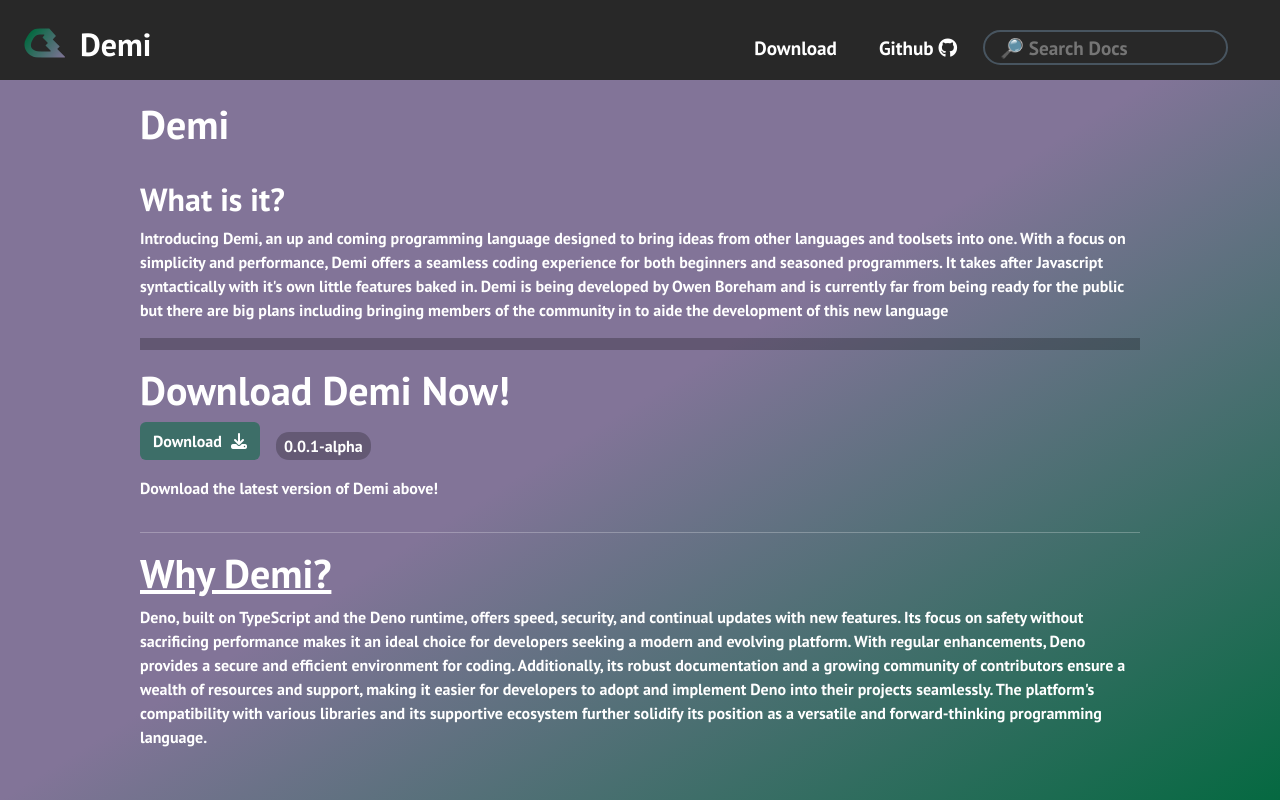
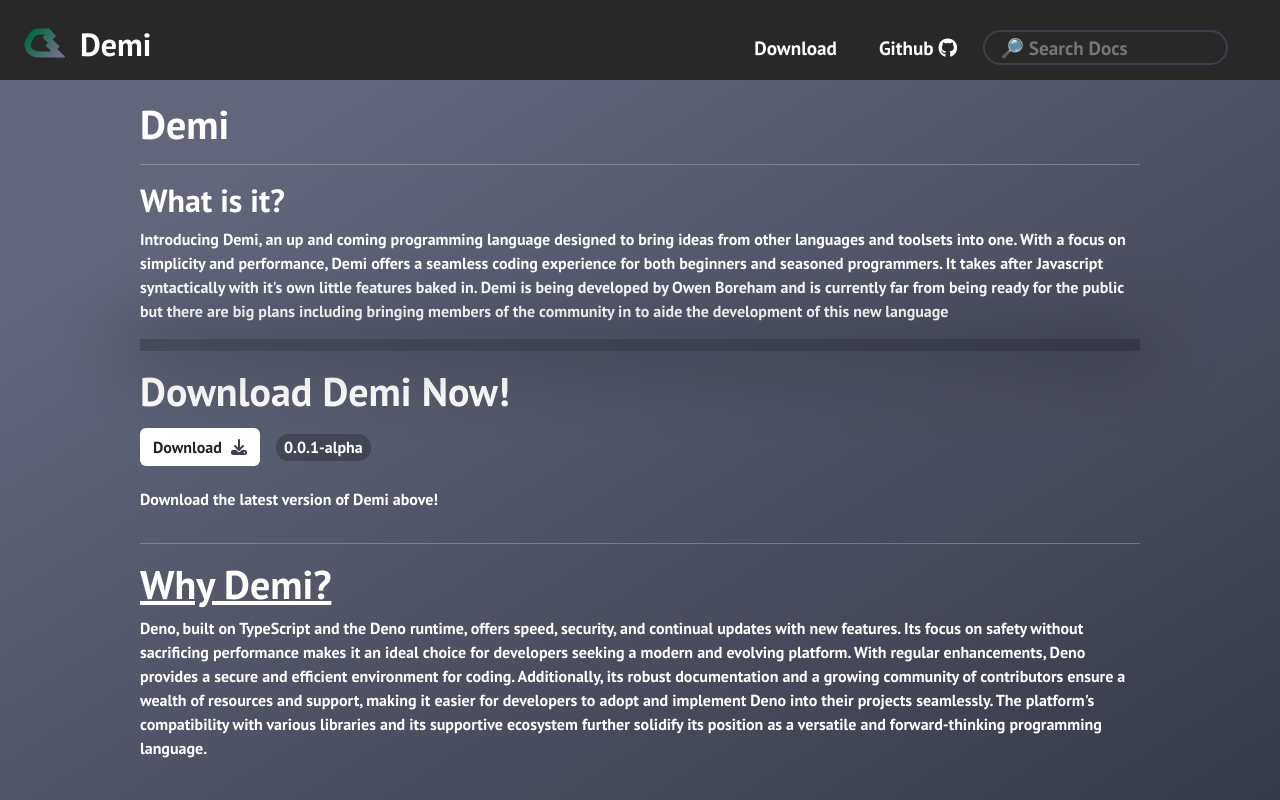
Before and after one commit to bobrossrtx/demi-website, a React (Create React App) app in the folder frontend/: page / in a window 1280 px wide. Built offline with nearby package versions, Linux system fonts and the light colour scheme.

Commit message:
Updated CSS (Looks much better)

```diff
--- a/frontend/src/Components/Buttons/Button.css
+++ b/frontend/src/Components/Buttons/Button.css
@@ -1,20 +1,24 @@
 .btn {
-    padding: 8px 20px;
     border-radius: 4px;
     outline: none;
     border: none;
     font-size: 18px;
-    color: #fff !important;
     cursor: pointer;
-    background: rgb(61,110,104) !important;
+    background: white !important;
     margin-bottom: 1rem;
 }
 
+.btn * {
+    color: #3d414f !important;
+}
+
 .btn:hover {
-    padding: 8px 20px;
     transition: all 0.3s ease-out;
-    background-color: transparent;
-    border-radius: 4px;
-    border: 2px solid #fff;
-    color: #fff;
+    background: #3d414f !important;
+    color: white !important;
 }
+
+.btn:hover * {
+    transition: all 0.3s ease-out;
+    color: #fff !important;
+}
--- a/frontend/src/Components/Navbar/Navbar.css
+++ b/frontend/src/Components/Navbar/Navbar.css
@@ -1,28 +1,5 @@
 :root {
     --primary: #1888ff
-}
-
-/* Button.css */
-.btn {
-    padding: 8px 20px;
-    border-radius: 4px;
-    outline: none;
-    border: none;
-    font-size: 18px;
-    color: #fff;
-    cursor: pointer;
-    background-color: var(--primary);
-    margin-bottom: 1rem;
-
-}
-
-.btn:hover {
-    padding: 8px 20px;
-    transition: all 0.3s ease-out;
-    background-color: transparent;
-    border-radius: 4px;
-    border: 2px solid #fff;
-    color: #fff;
 }
 
 /* Dropdown.css */
@@ -124,12 +101,13 @@
     text-decoration: none;
     padding: .2em 1rem;
     height: 35px;
+    border-radius: 50em;
+    transition: all 0.2s ease-in-out;
   }
 
   .nav-links:hover {
-    background: linear-gradient(to bottom right, #827498  50%, #056941);
-    border-radius: 50em;
-    transition: all 0.2s ease-out;
+    background: white;
+    color: #3d414f;
   }
 
   .fa-bars {
--- a/frontend/src/Components/Navbar/SearchBar.css
+++ b/frontend/src/Components/Navbar/SearchBar.css
@@ -8,11 +8,13 @@
     /* background: transparent */
     background: transparent;
     border-radius: 50em;
-    border: 2px solid #485560;
+    border: 2px solid #3c404d;
     color: white;
     padding-left: 15px;
+    transition: border 0.2s ease-in-out;
 }
 
 .search-container .search-bar:focus {
     outline: none;
+    border-color: #4b4f60;
 }
--- a/frontend/src/Routes/Index/Index.css
+++ b/frontend/src/Routes/Index/Index.css
@@ -2,3 +2,10 @@
     position: absolute;
     margin-top: 10px;
 }
+
+.idx-download-button {
+    height: 4em;
+    display: flex;
+    flex-direction: row;
+    align-items: center;
+}
--- a/frontend/src/Routes/Index/Index.tsx
+++ b/frontend/src/Routes/Index/Index.tsx
@@ -14,7 +14,8 @@
     return (
       <div className='container'>
         <h1>Demi</h1>
-        <br />
+        <hr />
+        <section className="intro-container">
           <h2>What is it?</h2>
           <p>
             Introducing Demi, an up and coming programming language designed to bring ideas from other languages and toolsets into one. With a focus on simplicity and performance,
@@ -22,16 +23,19 @@
             Demi is being developed by Owen Boreham and is currently far from being ready for the public but there are big plans including bringing members of the community in to aide
             the development of this new language
           </p>
-        <hr className="hr-thick" />
-        <div className="download-container">
+        </section>
+        <hr className="hr-thick neon" />
+        <section className="download-container">
           <h1>Download Demi Now!</h1>
+          <div className="idx-download-button">
             <DownloadButton file="/downloads" download={false}>Download <i className="fas fa-download"></i></DownloadButton> <p className="current-version">{process.env.REACT_APP_CURRENT_DEMI_VERSION}</p>
+          </div>
           <p>
             Download the latest version of Demi above!
           </p>
-        </div>
+        </section>
         <hr />
-        <div className="description-container">
+        <section className="description-container">
           <h1 className='underline'>Why Demi?</h1>
           <p>
           Deno, built on TypeScript and the Deno runtime, offers speed, security, and continual updates with new features.
@@ -40,7 +44,7 @@
           community of contributors ensure a wealth of resources and support, making it easier for developers to adopt and implement Deno into their projects seamlessly.
           The platform's compatibility with various libraries and its supportive ecosystem further solidify its position as a versatile and forward-thinking programming language.
           </p>
-        </div>
+        </section>
       </div>
     )
   }
--- a/frontend/src/global.css
+++ b/frontend/src/global.css
@@ -7,7 +7,7 @@
 
 html, body {
   height: 100%;
-  background: linear-gradient(to bottom right, #827498  50%, #056941);
+  background: linear-gradient(to bottom right, #61667b  20%, #373a47);
   color: #fff
 }
 
@@ -51,3 +51,7 @@
 .underline {
   text-decoration: underline;
 }
+
+.neon {
+  box-shadow: 0 0 70px 15px #000000;
+}
```
Lines whose indentation alone changed are shown as unchanged.
